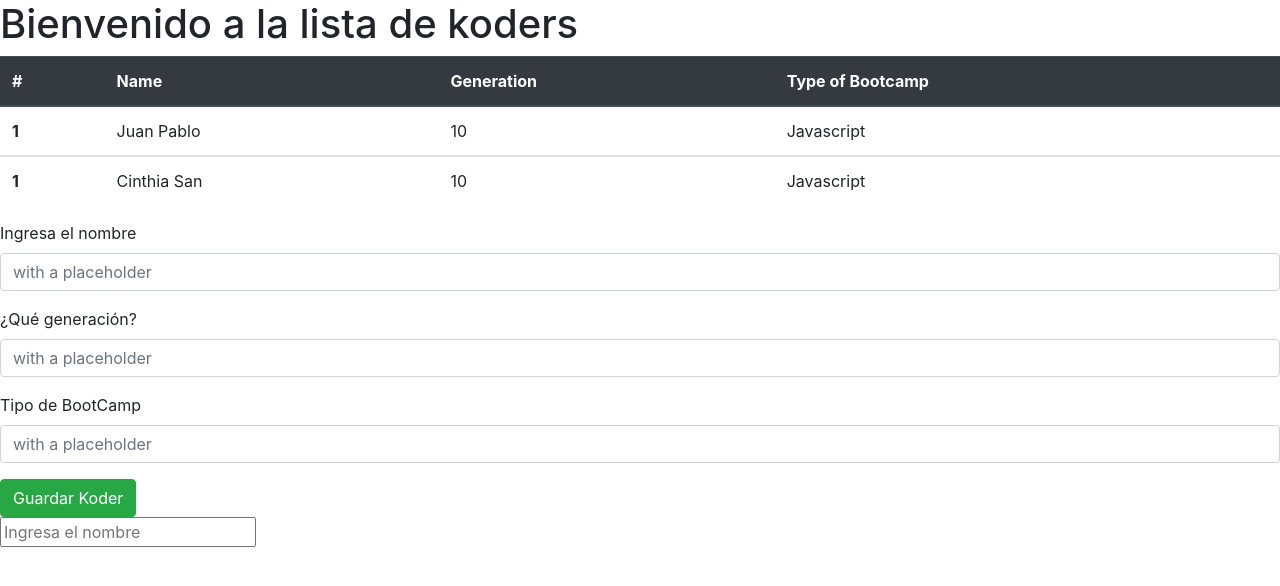
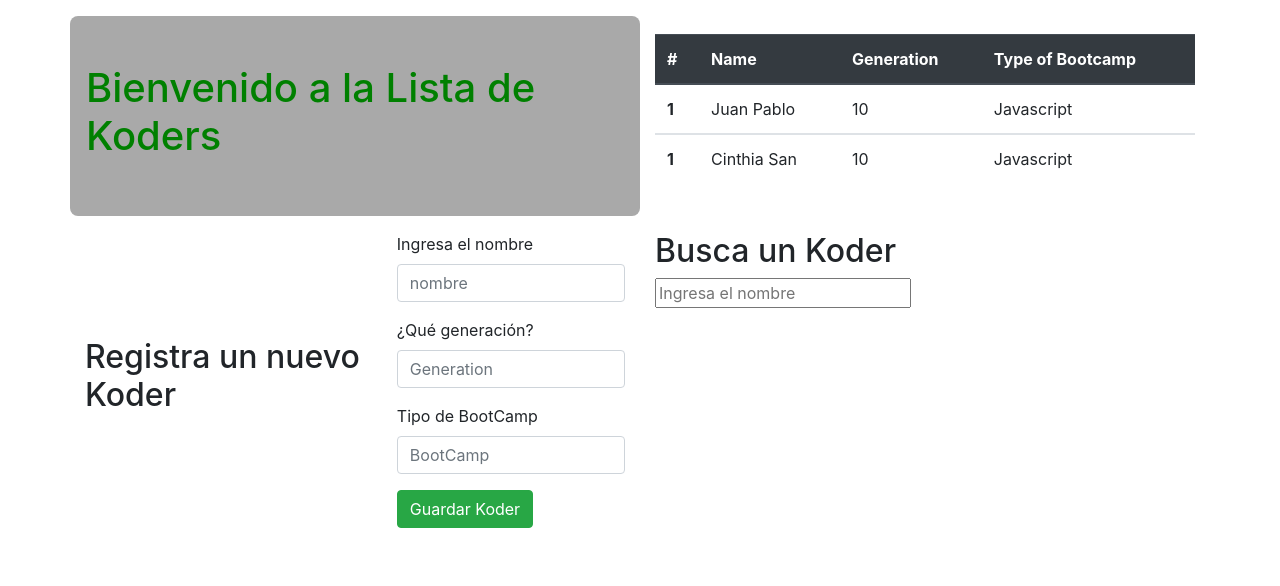
Before and after one commit to ceenti/koder-list-react, a React (Create React App) app: page / in a window 1280 px wide. Shown: the top 586 px of the page. Built offline with nearby package versions, Linux system fonts and the light colour scheme.

Commit message:
Más estilos

```diff
--- a/src/App.css
+++ b/src/App.css
@@ -36,3 +36,11 @@
     transform: rotate(360deg);
   }
 }
+
+.bienvenida {
+  height: 200px;
+  background-color: darkgray;
+  border-radius: 8px;
+  color: green;
+
+}
--- a/src/App.js
+++ b/src/App.js
@@ -48,8 +48,15 @@ class App extends Component{
   render(){
     let koders = this.state.filteredList.length ? this.state.filteredList : this.state.kodersList
     return(
-      <>
-        <h1>Bienvenido a la lista de koders</h1>
+
+      <div className="container-fluid">
+        <div className="row">
+          <div className="container">
+            <div className="row d-flex">
+              <div className="col-12 col-md-6 d-flex align-items-center bienvenida my-3 p-3">
+                <h1>Bienvenido a la Lista de Koders</h1>
+              </div>
+              <div className="col-12 col-md-6 d-flex align-items-center">
                   <table class="table">
                     <thead class="thead-dark">
                       <tr>
@@ -60,20 +67,29 @@ class App extends Component{
                       </tr>
                     </thead>
                     <KodersList
-          listHandler = {koders}
+                      listHandler={koders}
                     />
                   </table>
-
-
+                </div>
+            </div>
+            <div className="row">
+                  <div className="col-12 col-md-6 d-flex align-items-center">
+                    <h2>Registra un nuevo Koder</h2>
                     <Form
-          newKoderData = {this.onclickHandler}
+                      newKoderData={this.onclickHandler}
                     />
-
+                  </div>
+                  <div className="col-12 col-md-6">
+                    <h2>Busca un Koder</h2>
                     <div>
-           <input type="text" placeholder="Ingresa el nombre" onChange={this.onHandlerFinder}/>
+                      <input type="text" placeholder="Ingresa el nombre" onChange={this.onHandlerFinder} />
+                    </div>
+                  </div>
+              </div>
+          </div>
+        </div>
       </div>
 
-      </>
       )
   }
 }
--- a/src/Components/Form/index.js
+++ b/src/Components/Form/index.js
@@ -26,15 +26,15 @@ class Formi extends Component{
             <Form>
                 <FormGroup>
                     <Label for="exampleEmail">Ingresa el nombre</Label>
-                    <Input type="email" name="name"  placeholder="with a placeholder" onChange= {this.createKoderHandler} />
+                    <Input type="email" name="name"  placeholder="nombre" onChange= {this.createKoderHandler} />
                 </FormGroup>
                 <FormGroup>
                     <Label for="exampleEmail">¿Qué generación?</Label>
-                    <Input type="email" name="generation"  placeholder="with a placeholder" onChange= {this.createKoderHandler} />
+                    <Input type="email" name="generation"  placeholder="Generation" onChange= {this.createKoderHandler} />
                 </FormGroup>
                 <FormGroup>
                     <Label for="exampleEmail">Tipo de BootCamp</Label>
-                    <Input type="email" name="bootcamp"  placeholder="with a placeholder" onChange= {this.createKoderHandler} />
+                    <Input type="email" name="bootcamp"  placeholder="BootCamp" onChange= {this.createKoderHandler} />
                 </FormGroup>
                 <Button color="success" type="button" onClick= {
                         () => {
--- a/src/Components/Koders-list/index.js
+++ b/src/Components/Koders-list/index.js
@@ -7,7 +7,7 @@ function kodersList (props){
             let {name, generation, bootcamp} = koder
             return(
 
-                    <tbody>
+                    <tbody className="col-12 col-6">
                         <tr>
                             <th scope="row">1</th>
                             <td>{name}</td>
--- a/src/Components/Search/index.js
+++ b/src/Components/Search/index.js
@@ -24,6 +24,8 @@ class Search extends Component{
 
     render(){
         return(
+            <>
+            <h1>Busca un koder</h1>
             <div>
                 <input type="text" placeholder="Ingresa el nombre" onChange={
                     () => {
@@ -32,6 +34,8 @@ class Search extends Component{
                 }/>
                 {/* <button type="button">Search</button> */}
             </div>
+
+            </>
         )
     }
 }
```
Lines whose indentation alone changed are shown as unchanged.
